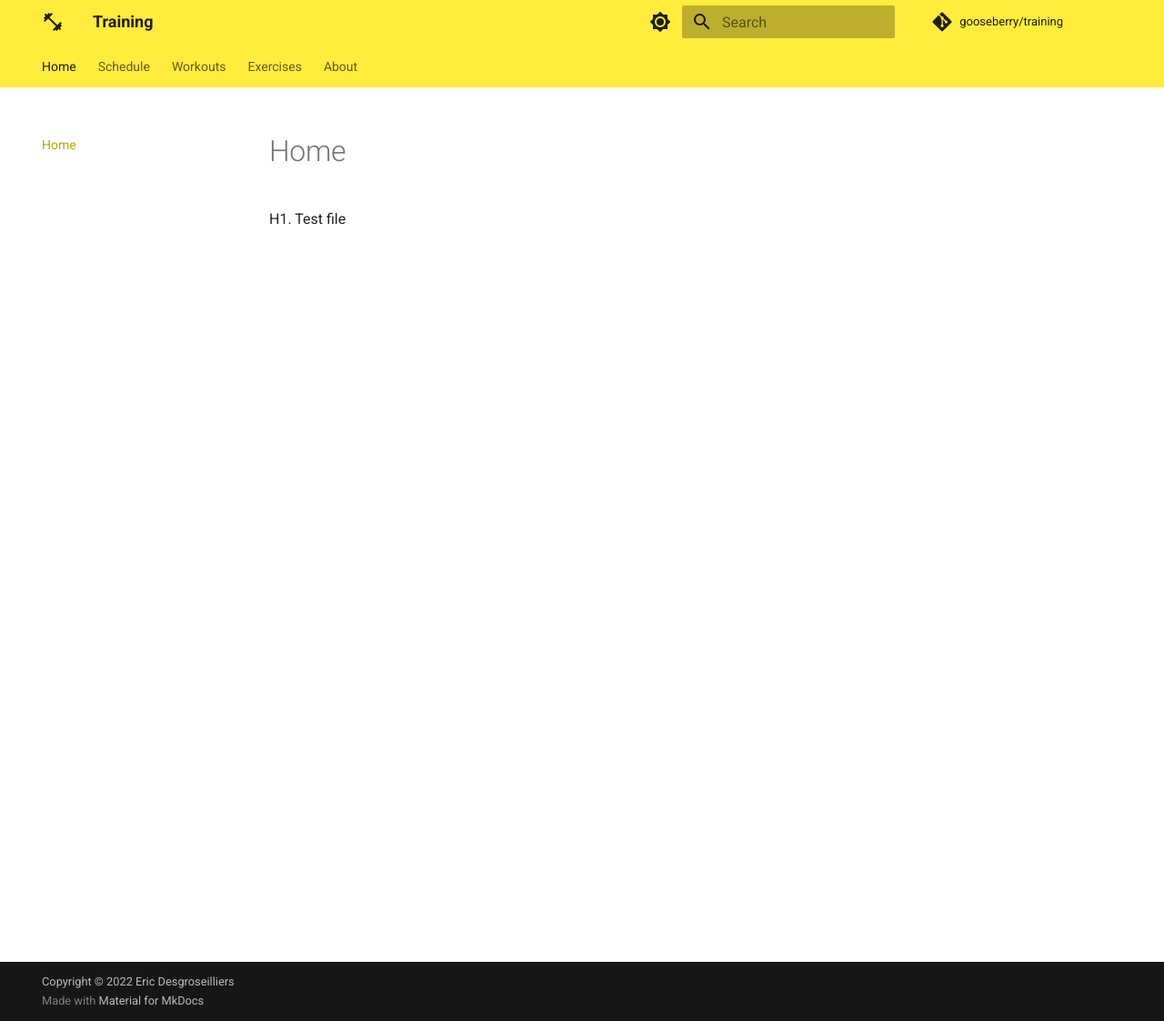
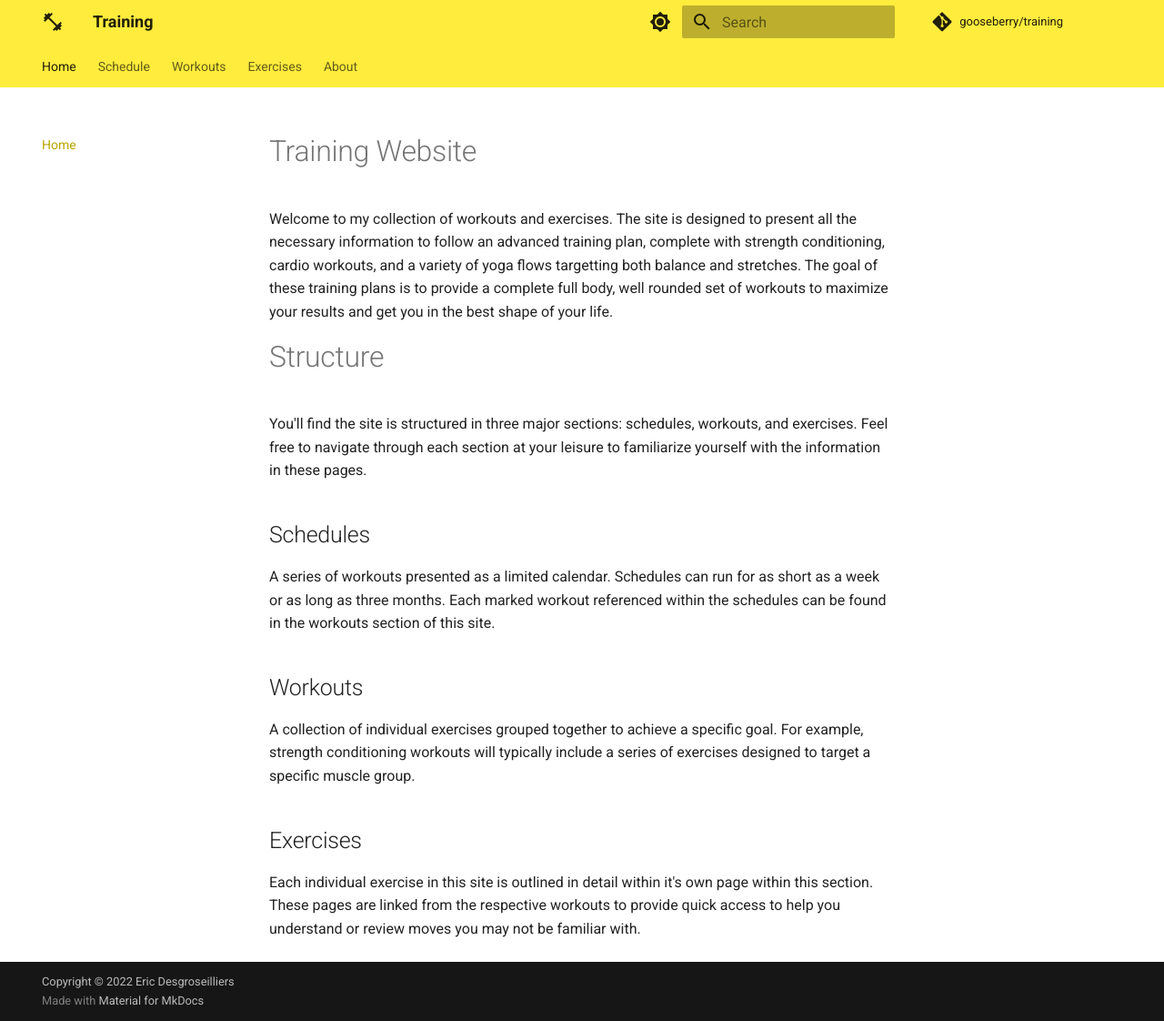
Before and after one commit to gooseberry/training, an MkDocs documentation site: the page built from docs/index.md, in a window 1280 px wide and 1122 px high. Shown: the whole window at 91% size. Built offline with MkDocs 1.6.1 and Material for MkDocs 9.7.7, drawn with Linux system fonts in a browser that asks for light colours; comment, search, counter and statistics services are not loaded.

Commit message:
Update index.md

```diff
--- a/docs/index.md
+++ b/docs/index.md
@@ -1 +1,19 @@
-H1. Test file
+# Training Website
+
+Welcome to my collection of workouts and exercises.  The site is designed to present all the necessary information to follow an advanced training plan, complete with strength conditioning, cardio workouts, and a variety of yoga flows targetting both balance and stretches.  The goal of these training plans is to provide a complete full body, well rounded set of workouts to maximize your results and get you in the best shape of your life.
+
+# Structure
+
+You'll find the site is structured in three major sections: schedules, workouts, and exercises.  Feel free to navigate through each section at your leisure to familiarize yourself with the information in these pages.
+
+## Schedules
+
+A series of workouts presented as a limited calendar. Schedules can run for as short as a week or as long as three months.  Each marked workout referenced within the schedules can be found in the workouts section of this site.
+
+## Workouts
+
+A collection of individual exercises grouped together to achieve a specific goal.  For example, strength conditioning workouts will typically include a series of exercises designed to target a specific muscle group.
+
+## Exercises
+
+Each individual exercise in this site is outlined in detail within it's own page within this section.  These pages are linked from the respective workouts to provide quick access to help you understand or review moves you may not be familiar with.
```
